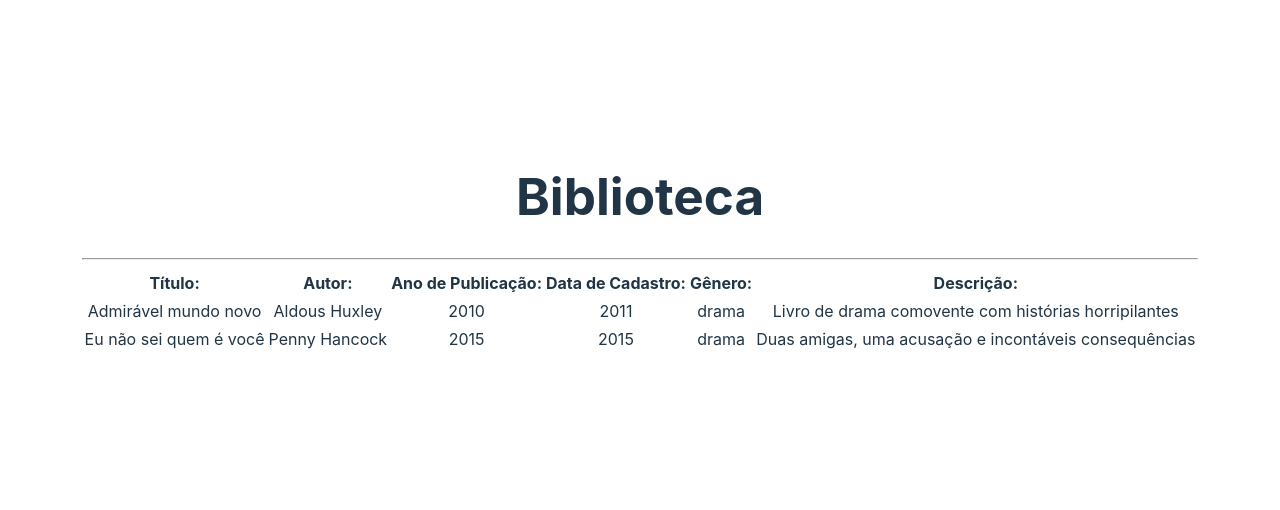
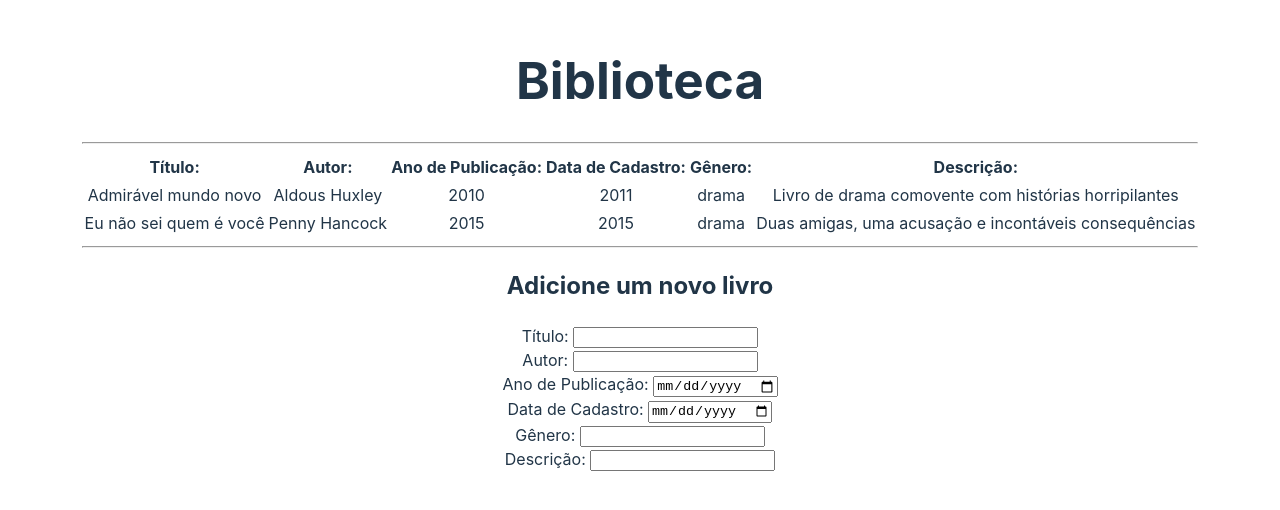
Before and after one commit to bsfonseca/biblioteca, a React (Vite) app: page / in a window 1280 px wide. Shown: the part 156-666 px from the top of the page. Built offline with nearby package versions, Linux system fonts and the light colour scheme.

Commit message:
Adição de formulário

```diff
--- a/src/App.tsx
+++ b/src/App.tsx
@@ -88,11 +88,10 @@ function App() {
             return;
         }
 
-        //setId(id);
+        setId(id);
         setTitulo(livro.titulo);
         setAutor(livro.autor);
         setAnoPublicacao(livro.anoPublicacao);
-        // setDataCadastro(livro.dataCadastro);
         setGenero(livro.genero);
         setDescricao(livro.descricao);
     }
@@ -123,6 +122,35 @@ function App() {
                     );
                 })}
             </table>
+            <hr />
+
+            <form onSubmit={adicionarLivro}>
+                <h2>Adicione um novo livro</h2>
+                <div>
+                    <label>Título: </label>
+                    <input type="text" name="titulo" value={titulo} onChange={(e) => setTitulo(e.target.value)} />
+                </div>
+                <div>
+                    <label>Autor: </label>
+                    <input type="text" name="autor" value={autor} onChange={(e) => setAutor(e.target.value)} />
+                </div>
+                <div>
+                    <label>Ano de Publicação: </label>
+                    <input type="date" name="data" value={anoPublicacao} onChange={(e) => setAutor(e.target.value)} />
+                </div>
+                <div>
+                    <label>Data de Cadastro: </label>
+                    <input type="date" name="data" value={dataCadastro} onChange={(e) => setAutor(e.target.value)} />
+                </div>
+                <div>
+                    <label>Gênero: </label>
+                    <input type="text" name="genero" value={genero} onChange={(e) => setAutor(e.target.value)} />
+                </div>
+                <div>
+                    <label>Descrição: </label>
+                    <input type="text" name="genero" value={descricao} onChange={(e) => setAutor(e.target.value)} />
+                </div>
+            </form>
         </div>
     );
 }
```
